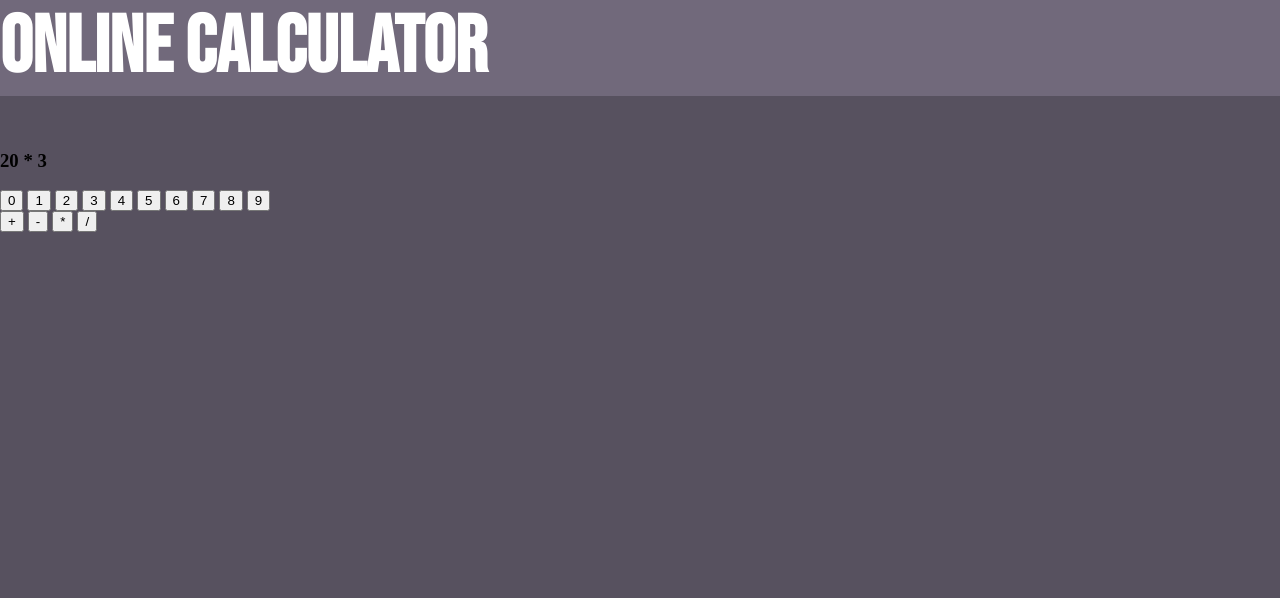
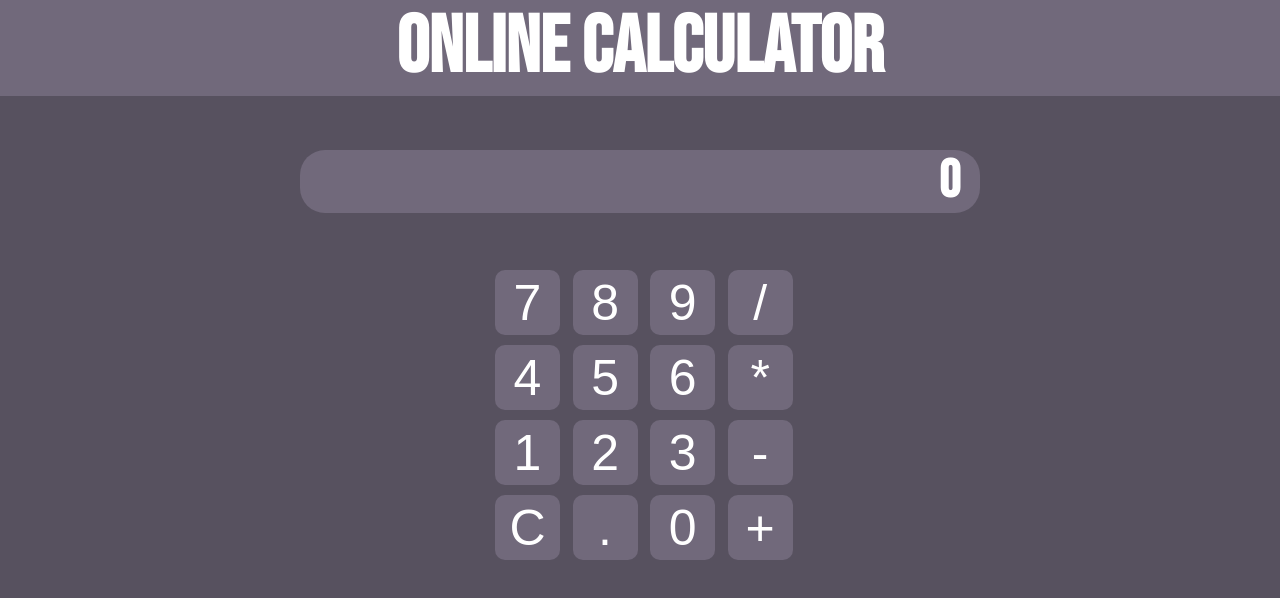
Before and after one commit to mohakdev/Online-Calculator, a plain HTML site: page index.html in a window 1280 px wide. Drawn offline with Linux system fonts and the light colour scheme.

Commit message:
CSS DONE

```diff
--- a/index.html
+++ b/index.html
@@ -11,27 +11,28 @@
         <h1>ONLINE CALCULATOR</h1>
     </div>
     <div id="OutputScreen">
-        <h3>20 * 3</h3>
+        <h3>0</h3>
     </div>
-    <section id="All-Calculation-Buttons">
-        <div class="NumberDiv">
-            <button class="CalcButton" type="button" id="ZeroNumb">0</button>
-            <button class="CalcButton" type="button" id="OneNumb">1</button>
-            <button class="CalcButton" type="button" id="TwoNumb">2</button>
-            <button class="CalcButton" type="button" id="ThreeNumb">3</button>
-            <button class="CalcButton" type="button" id="FourNumb">4</button>
-            <button class="CalcButton" type="button" id="FiveNumb">5</button>
-            <button class="CalcButton" type="button" id="SixNumb">6</button>
-            <button class="CalcButton" type="button" id="SevenNumb">7</button>
-            <button class="CalcButton" type="button" id="EightNumb">8</button>
-            <button class="CalcButton" type="button" id="NinthNumb">9</button>
-        </div>
-        <div class="SymbolsDiv">
-            <button class="CalcButton" type="button" id="PlusSign">+</button>
-            <button class="CalcButton" type="button" id="MinusSign">-</button>
-            <button class="CalcButton" type="button" id="MultiplySign">*</button>
-            <button class="CalcButton" type="button" id="DivideSign">/</button>
-        </div>
-    </section>
+    <div id="All-Calculation-Buttons">
+        <button class="CalcButton" type="button" id="SevenNumb">7</button>
+        <button class="CalcButton" type="button" id="EightNumb">8</button>
+        <button class="CalcButton" type="button" id="NinthNumb">9</button>
+        <button class="CalcButton" type="button" id="DivideSign">/</button>
+        <br />
+        <button class="CalcButton" type="button" id="FourNumb">4</button>
+        <button class="CalcButton" type="button" id="FiveNumb">5</button>
+        <button class="CalcButton" type="button" id="SixNumb">6</button>
+        <button class="CalcButton" type="button" id="MultiplySign">*</button>
+        <br />
+        <button class="CalcButton" type="button" id="OneNumb">1</button>
+        <button class="CalcButton" type="button" id="TwoNumb">2</button>
+        <button class="CalcButton" type="button" id="ThreeNumb">3</button>
+        <button class="CalcButton" type="button" id="MinusSign">-</button>
+        <br />
+        <button class="CalcButton" type="button" id="ClearAll">C</button>
+        <button class="CalcButton" type="button" id="Period">.</button>
+        <button class="CalcButton" type="button" id="ZeroNumb">0</button>
+        <button class="CalcButton" type="button" id="PlusSign">+</button>
+    </div>
 </body>
 </html>
--- a/main.css
+++ b/main.css
@@ -1,11 +1,44 @@
 body {
     background-color: #57515f;
-    margin : 0;
+    margin: 0;
+    font-family: 'Bebas Neue', cursive;
 }
 
 .Header {
     background-color: #71697b;
-    color : #ffffff;
-    font-size : 40px;
-    font-family: 'Bebas Neue', cursive;
+    color: #ffffff;
+    font-size: 40px;
+    text-align: center;
 }
+#OutputScreen {
+    background-color: #71697b;
+    color: #ffffff;
+    font-size: 45px;
+    text-align: right;
+    padding-right: 20px;
+    margin-right: 300px;
+    margin-left: 300px;
+    border-radius : 25px;
+}
+#All-Calculation-Buttons {
+    padding-left : 490px;
+}
+.CalcButton {
+    background-color: #71697b;
+    color: #ffffff;
+    font-size: 50px;
+    text-align: center;
+    border-radius: 10px;
+
+    width : 65px;
+    height : 65px;
+    border: none;
+
+    margin : 5px;
+}
+.CalcButton:active {
+    background-color: #5d5765;
+}
+.SymbolsDiv {
+
+}
```
